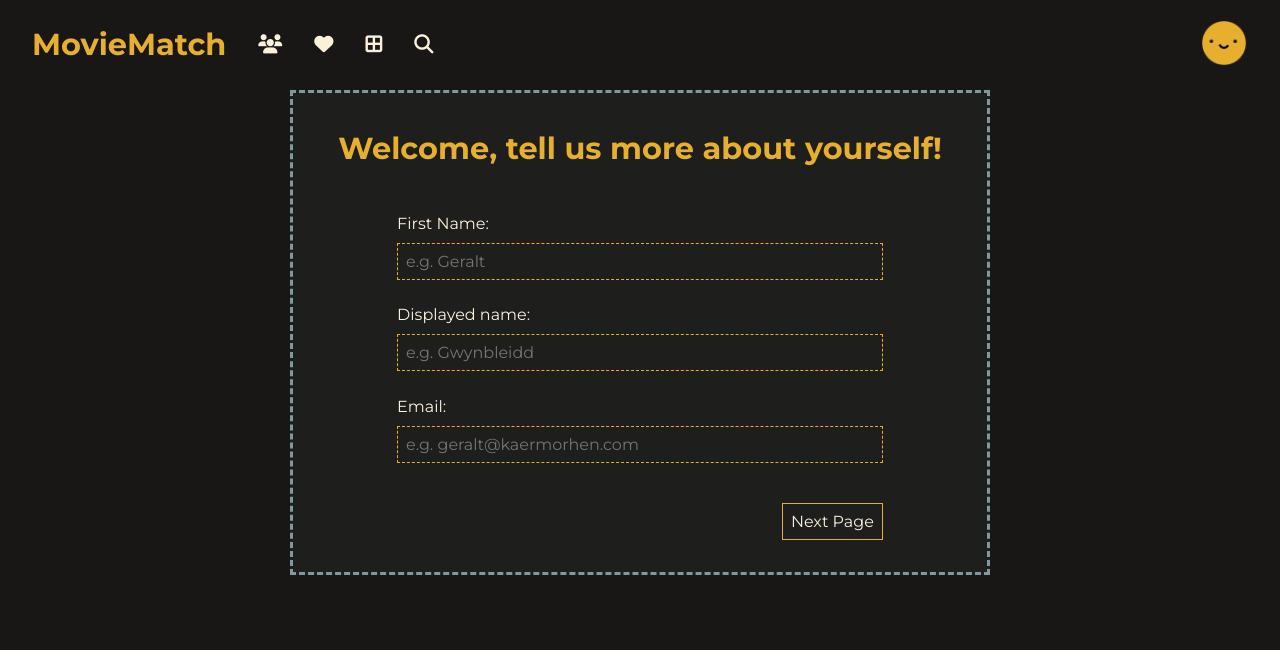
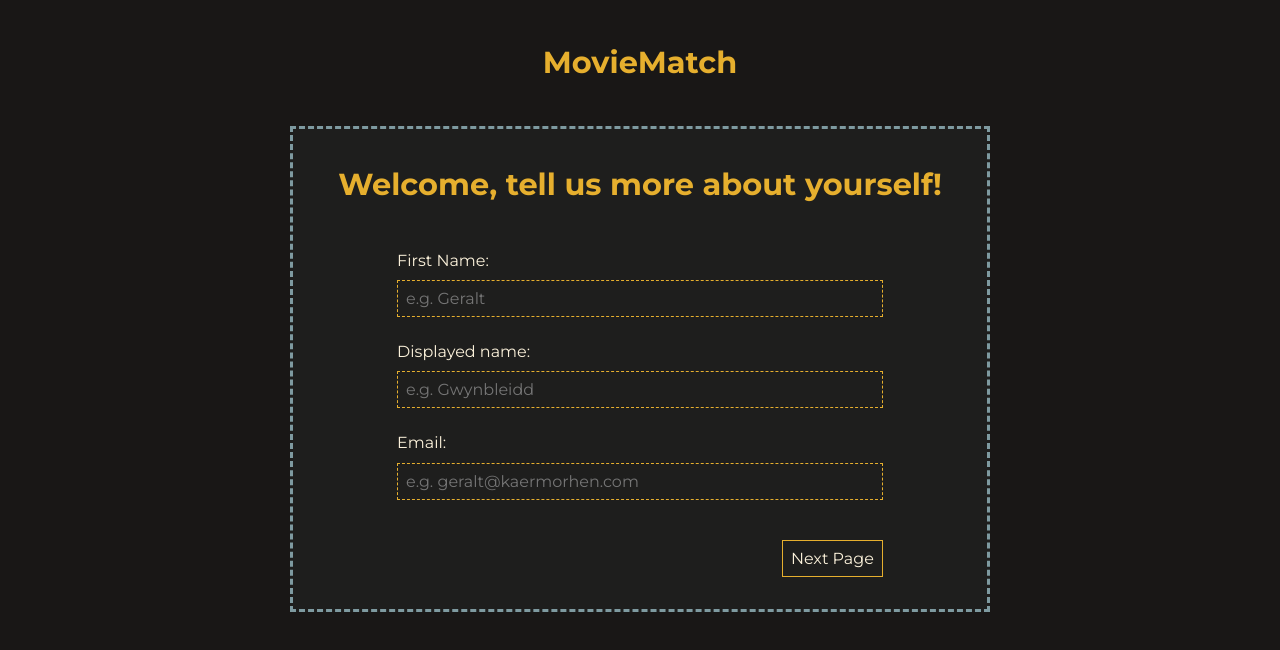
Before and after one commit to AnnZak/CodersCamp2020.Project.Front-React.MovieMatch, a React (Create React App) app: page / in a window 1280 px wide. Shown: the top 650 px of the page. Built offline with nearby package versions, Linux system fonts and the light colour scheme.

Commit message:
refac create separate top-logo component

```diff
--- a/src/App.tsx
+++ b/src/App.tsx
@@ -1,13 +1,13 @@
 import React from 'react';
 import './App.scss';
 import Registration from './views/Registration/Registration'
-import Topbar from './components/layout/topbar/topbar';
+// import Topbar from './components/layout/topbar/topbar';
 // import ExampleForm from './views/ExampleForm/ExampleForm';
 
 function App() {
   return (
     <div className="App">
-      <Topbar />
+      {/* <Topbar /> */}
       {/* <ExampleForm /> */}
       <Registration />
     </div>
--- a/src/components/layout/form/form.scss
+++ b/src/components/layout/form/form.scss
@@ -4,6 +4,7 @@
     display: flex;
     justify-content: center;
     align-items: center;
+    width: 100%;
 
     .form-container {
         background-color: $color-accent-5;
@@ -17,6 +18,7 @@
         .form-heading {
             padding: 2rem 2rem 1.5rem;
             line-height: 3rem;
+            text-align: center;
         }
 
         .form-info {
@@ -26,7 +28,6 @@
         }
 
         form {
-            // border: 1px solid green;
             width: 70%;
             padding-bottom: 2rem;
 
--- a/src/components/layout/topbar/topbar.tsx
+++ b/src/components/layout/topbar/topbar.tsx
@@ -2,11 +2,12 @@ import React from 'react';
 import './topbar.scss';
 import Navigation from './navigation/navigation';
 import Dropdown from './dropdown/dropdown';
+import TopLogo from '../../ui/topLogo/topLogo';
 
 const Topbar = () => {
     return (
         <div className="topbar">
-            <h1 className="logo"><a href="#">MovieMatch</a></h1>
+            <TopLogo />
             <Navigation />
             <Dropdown />
         </div>
--- /dev/null
+++ b/src/components/ui/topLogo/topLogo.scss
@@ -0,0 +1,4 @@
+.logo {
+    padding: 1.2rem 2rem;
+    font-size: 1.9rem;
+}
--- /dev/null
+++ b/src/components/ui/topLogo/topLogo.tsx
@@ -0,0 +1,10 @@
+import React from 'react';
+import './topLogo.scss';
+
+const TopLogo = () => {
+    return (
+        <h1 className="logo"><a href="#">MovieMatch</a></h1>
+    );
+}
+
+export default TopLogo;
--- a/src/views/ExampleForm/ExampleForm.tsx
+++ b/src/views/ExampleForm/ExampleForm.tsx
@@ -27,7 +27,6 @@ function ExampleForm() {
             // formNavFunctions={{ handleP, handleN }}
             info={`Provide all the required information.`}
         />
-
     );
 }
 
--- /dev/null
+++ b/src/views/Registration/Registration.scss
@@ -0,0 +1,11 @@
+.registration {
+    display: flex;
+    justify-content: center;
+    align-items: center;
+    flex-direction: column;
+    padding: 2rem 0 3rem 0;
+
+    &>:first-child {
+        padding: 1rem 0 3rem 0;
+    }
+}
--- a/src/views/Registration/Registration.tsx
+++ b/src/views/Registration/Registration.tsx
@@ -1,5 +1,7 @@
 import React, { useState } from 'react';
+import './Registration.scss';
 import RegistrationForm from '../../components/layout/registrationForm/registrationForm';
+import TopLogo from '../../components/ui/topLogo/topLogo';
 
 function Registration() {
   const [currentStep, setCurrentStep] = useState(1);
@@ -17,6 +19,7 @@ function Registration() {
 
   return (
     <div className="registration">
+      <TopLogo />
       <RegistrationForm step={currentStep} handleP={handlePrevious} handleN={handleNext} />
     </div>
   );
```
